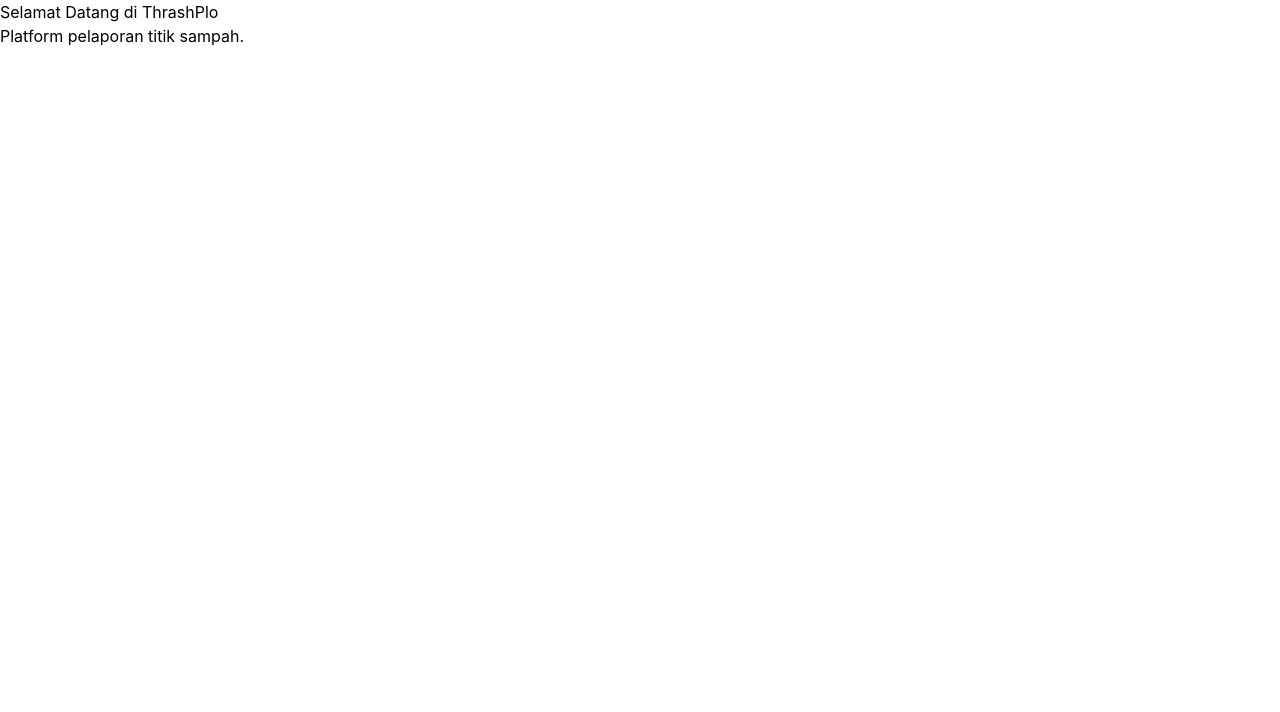
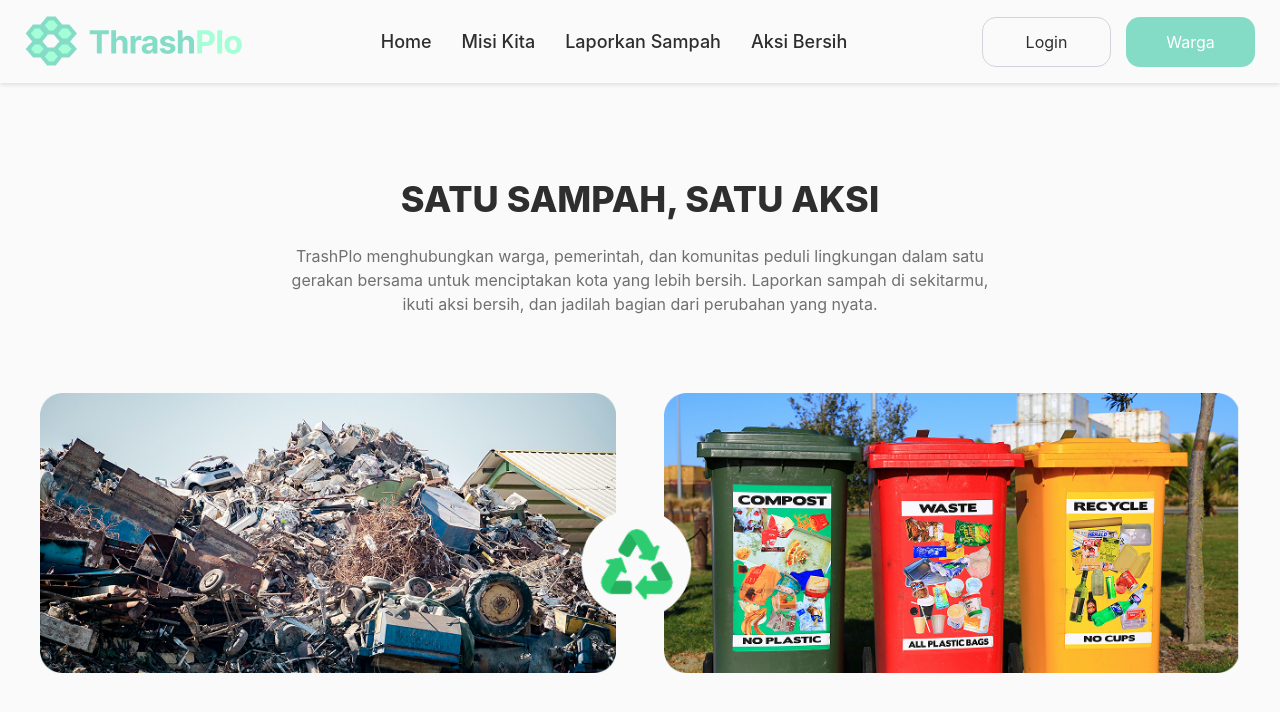
Before and after one commit to Joes131205/thrash-plo, a React (Vite) app in the folder client/: page / in a window 1280 px wide. Shown: the top 712 px of the page. Built offline with nearby package versions, Linux system fonts and the light colour scheme.

Commit message:
feat: add navbar and banner sections to home page

```diff
--- /dev/null
+++ b/client/src/assets/images/index.tsx
@@ -0,0 +1,6 @@
+import ImgLogo from "../../assets/images/img-logo.png";
+import ImgLandingLeft from "../../assets/images/img-landing-left.png";
+import ImgLandingRight from "../../assets/images/img-landing-right.png";
+import ImgLanding from "../../assets/images/img-landing.png";
+
+export { ImgLogo, ImgLandingLeft, ImgLandingRight, ImgLanding };
--- /dev/null
+++ b/client/src/components/atomics/buttonMain/buttonMain.tsx
@@ -0,0 +1,28 @@
+import React from "react";
+
+type ButtonMainProps = {
+  btnText: string;
+  btnColor?: boolean;
+  colorBorder?: boolean;
+  textColor?: boolean;
+};
+
+export default function ButtonMain({ btnText, btnColor, colorBorder, textColor }: ButtonMainProps) {
+  return (
+    <div
+      style={{
+        backgroundColor: btnColor ? "var(--secondary-color)" : "none",
+        padding: "12px 25px",
+        width: "129px",
+        justifyContent: "center",
+        alignItems: "center",
+        border: colorBorder ? "1.5px solid var(--stroke-primary)" : "none",
+        borderRadius: "14px",
+        cursor: "pointer",
+        display: "flex",
+      }}
+    >
+      <p style={{ textAlign: "center", color: textColor ? "#FFFFFF" : "#2E2E2E", fontSize: "16px", backgroundColor: btnColor ? "var(--secondary-color)" : "none" }}>{btnText}</p>
+    </div>
+  );
+}
--- a/client/src/index.css
+++ b/client/src/index.css
@@ -12,18 +12,21 @@
   --weight-medium: 500;
   --weight-semibold: 600;
   --weight-bold: 700;
+  --weight-extra-bold: 800;
 
   /* color */
-  --background: "#FAFAFA";
-  --primary-color: "#FFFFFF";
-  --secondary-color: "#84DCC6";
-  --accent-color: "#A5FFD6";
-  --text-primary: "#2E2E2E";
-  --text-secondary: "#707070";
-  --text-desc: "#BFBFBF";
-  --text-flow: "#3D2B1F";
-  --rank-background: "#E8F6F2";
-  --footer-background: "#0E0E0E";
+  --background: #fafafa;
+  --primary-color: #ffffff;
+  --secondary-color: #84dcc6;
+  --accent-color: #a5ffd6;
+  --separator-color: #f6f6f6;
+  --text-primary: #2e2e2e;
+  --text-secondary: #707070;
+  --text-desc: #bfbfbf;
+  --text-flow: #3d2b1f;
+  --stroke-primary: #d1d5db;
+  --rank-background: #e8f6f2;
+  --footer-background: #0e0e0e;
 
   /* fontsize */
   --dp-10: 10px;
@@ -38,9 +41,15 @@
   --dp-28: 28px;
   --dp-30: 30px;
   --dp-32: 32px;
+  --dp-34: 34px;
+  --dp-36: 36px;
 }
 
 @layer base {
+  html {
+    scroll-behavior: smooth;
+  }
+
   * {
     padding: 0;
     margin: 0;
--- a/client/src/pages/LandingPage/LandingPage.module.css
+++ b/client/src/pages/LandingPage/LandingPage.module.css
@@ -1 +1,72 @@
-/* Placeholder for Landing styles */
+/* NAVBAR */
+.navbar {
+  display: flex;
+  align-items: center;
+  justify-content: space-between;
+  background-color: #fafafa;
+  padding: 12px 25px;
+  box-shadow: 0 2px 4px rgba(0, 0, 0, 0.1);
+  position: sticky;
+  top: 0;
+  z-index: 1000;
+}
+
+.listNavbar {
+  display: flex;
+  gap: 30px;
+  cursor: pointer;
+}
+
+.listItem a {
+  color: var(--text-primary);
+  text-decoration: none;
+  transition: color 0.3s;
+  font-weight: var(--weight-medium);
+  font-size: var(--dp-18);
+}
+
+.listItem a:hover {
+  opacity: 0.8;
+}
+
+.btnContainer {
+  display: flex;
+  gap: 15px;
+}
+
+.btnContainer:hover {
+  opacity: 0.8;
+}
+/* END NAVBAR */
+
+/* HOME */
+.home {
+  display: flex;
+  flex-direction: column;
+  align-items: center;
+  height: 100vh;
+  text-align: center;
+  margin-top: 89px;
+  padding-left: 40px;
+  padding-right: 40px;
+}
+
+.title {
+  color: var(--text-primary);
+  font-weight: var(--weight-extra-bold);
+  font-size: var(--dp-36);
+}
+
+.desc {
+  margin-top: 18px;
+  margin-bottom: 77px;
+  color: var(--text-secondary);
+  width: 720px;
+}
+
+.separator {
+  background-color: var(--separator-color);
+  width: 100%;
+  height: 110px;
+}
+/* END HOME */
--- a/client/src/pages/LandingPage/LandingPage.tsx
+++ b/client/src/pages/LandingPage/LandingPage.tsx
@@ -1,10 +1,50 @@
 import React from "react";
+import { ImgLanding, ImgLogo } from "@/assets/images";
+import styles from "./LandingPage.module.css";
+import ButtonMain from "@/components/atomics/buttonMain/buttonMain";
 
 export default function LandingPage() {
   return (
-    <div>
-      <h1>Selamat Datang di ThrashPlo</h1>
-      <p>Platform pelaporan titik sampah.</p>
+    <div id="home">
+      {/* NAVBAR */}
+      <div className={styles.navbar}>
+        <img src={ImgLogo} alt="Logo ThrashPlo" />
+        <ul className={styles.listNavbar}>
+          <li className={styles.listItem}>
+            <a href="#home">Home</a>
+          </li>
+          <li className={styles.listItem}>
+            <a href="#our-mission">Misi Kita</a>
+          </li>
+          <li className={styles.listItem}>
+            <a href="#lapor-sampah">Laporkan Sampah</a>
+          </li>
+          <li className={styles.listItem}>
+            <a href="#aksi-bersih">Aksi Bersih</a>
+          </li>
+        </ul>
+        <div className={styles.btnContainer}>
+          <ButtonMain btnText={"Login"} btnColor={false} colorBorder={true} textColor={false} />
+          <ButtonMain btnText={"Warga"} btnColor={true} colorBorder={false} textColor={true} />
+        </div>
+      </div>
+      {/* END NAVBAR */}
+
+      {/* BANNER HOME */}
+      <div className={styles.home}>
+        <div className={styles.heading}>
+          <h1 className={styles.title}>SATU SAMPAH, SATU AKSI</h1>
+          <p className={styles.desc}>
+            TrashPlo menghubungkan warga, pemerintah, dan komunitas peduli lingkungan dalam satu gerakan bersama untuk menciptakan kota yang lebih bersih. Laporkan sampah di sekitarmu, ikuti aksi bersih, dan jadilah bagian dari perubahan
+            yang nyata.
+          </p>
+        </div>
+
+        <img src={ImgLanding} alt="Image Landing" />
+      </div>
+
+      <div className={styles.separator}></div>
+      {/* END BANNER */}
     </div>
   );
 }
```
Also changed, not shown: client/src/assets/images/img-landing.png (added).
